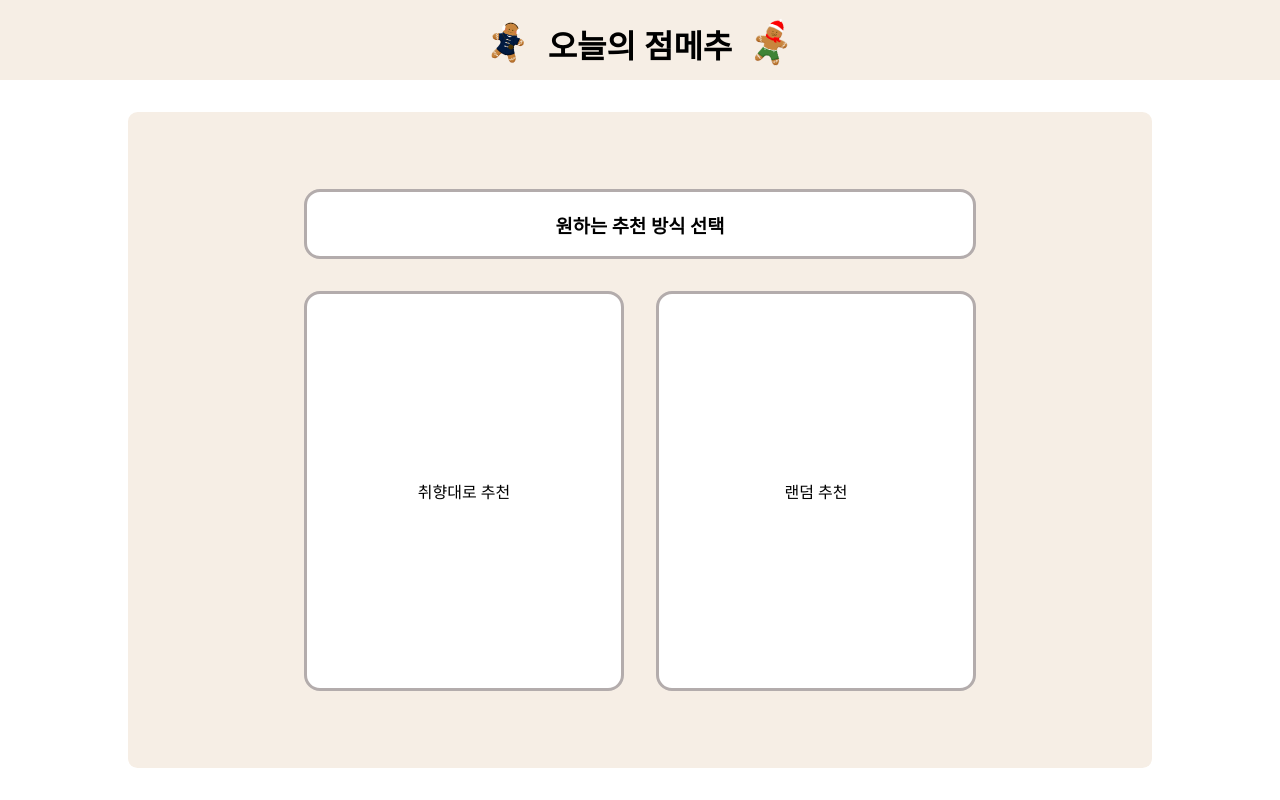
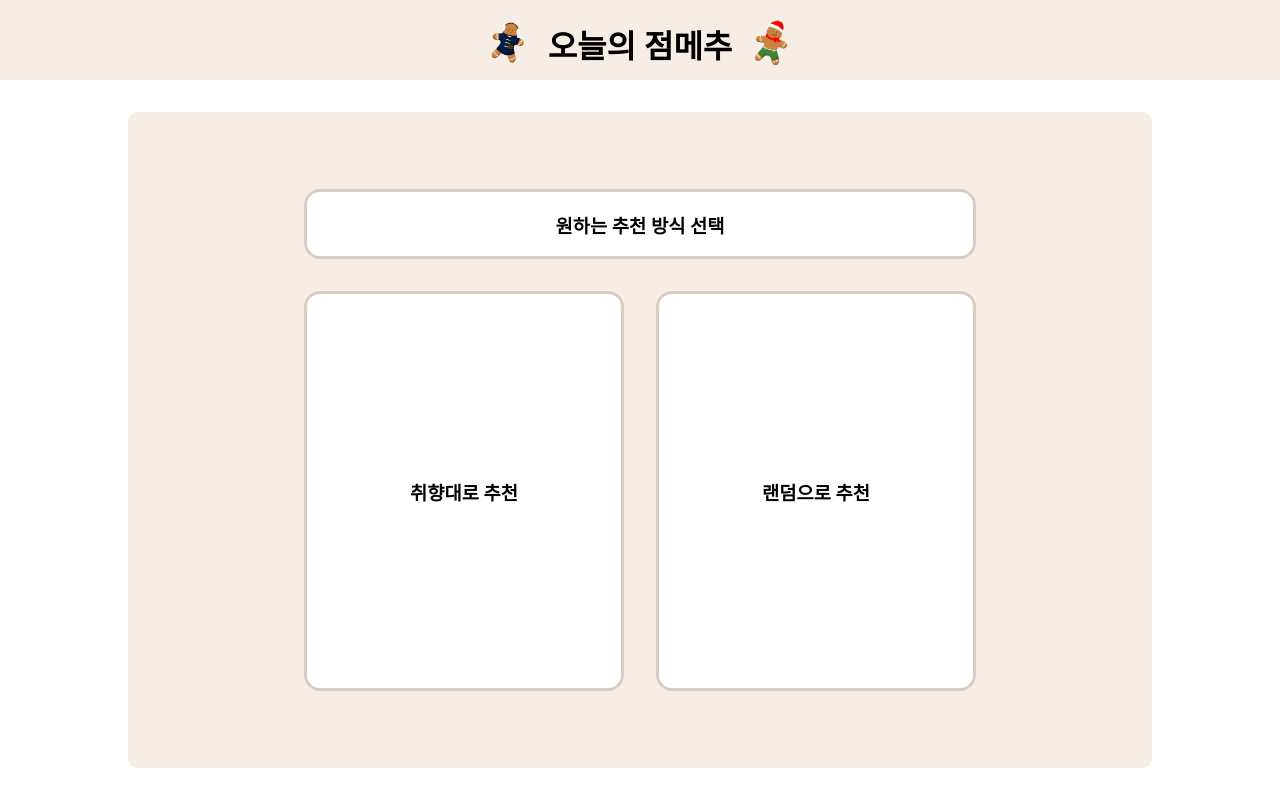
Before and after one commit to DO-SOPT-WEB/SoyoungPark, a React (Vite) app in the folder assignment/week3/lunchMenu/: page / in a window 1280 px wide. Built offline with nearby package versions, Linux system fonts and the light colour scheme; a web font is replaced by a local one.

Commit message:
feat : 호버 추가, 컴포넌트 분리

```diff
--- a/assignment/week3/lunchMenu/src/OnBoarding.jsx
+++ b/assignment/week3/lunchMenu/src/OnBoarding.jsx
@@ -1,16 +1,16 @@
 import styled from 'styled-components';
-
+import { useState } from 'react';
+import SelectCategory from './SelectCategory';
+import Recommend from './Recommend';
 const OnBoarding = () => {
+  const [category, setCategory] = useState('');
   return (
     <Style.Container>
       <Style.CategoryHeader>
         <h3>원하는 추천 방식 선택</h3>
       </Style.CategoryHeader>
-      <Style.CategoryContent>
-        <Style.Category>취향대로 추천</Style.Category>
-        <Style.Category>랜덤 추천</Style.Category>
-      </Style.CategoryContent>
-      <Style.StartBtn>START</Style.StartBtn>
+
+      {category ? <Recommend category={category} /> : <SelectCategory category={category} />}
     </Style.Container>
   );
 };
@@ -57,14 +57,10 @@ const Style = {
     background-color: ${({ theme }) => theme.colors.white};
     width: 50%;
     border-radius: 1rem;
-  `,
-  StartBtn: styled.button`
-    background-color: ${({ theme }) => theme.colors.white};
-    width: 6rem;
-    border: none;
-    border-radius: 1rem;
-    height: 3rem;
-    display: none;
+    &:hover {
+      background-color: ${({ theme }) => theme.colors.brown};
+      color: ${({ theme }) => theme.colors.white};
+    }
   `,
 };
 
--- /dev/null
+++ b/assignment/week3/lunchMenu/src/Recommend.jsx
@@ -0,0 +1,7 @@
+import React from 'react';
+
+const Recommend = () => {
+  return <div></div>;
+};
+
+export default Recommend;
--- /dev/null
+++ b/assignment/week3/lunchMenu/src/SelectCategory.jsx
@@ -0,0 +1,41 @@
+import styled from 'styled-components';
+
+const SelectCategory = () => {
+  return (
+    <Style.CategoryContent>
+      <Style.Category>
+        <h3> 취향대로 추천</h3>
+      </Style.Category>
+      <Style.Category>
+        <h3>랜덤으로 추천</h3>
+      </Style.Category>
+    </Style.CategoryContent>
+  );
+};
+
+const Style = {
+  CategoryContent: styled.div`
+    display: flex;
+    flex-direction: row;
+    justify-content: space-between;
+    gap: 2rem;
+    width: 70%;
+    align-self: center;
+    height: 25rem;
+  `,
+  Category: styled.div`
+    display: flex;
+    align-items: center;
+    justify-content: center;
+    border: 0.2rem solid ${({ theme }) => theme.colors.brown};
+    background-color: ${({ theme }) => theme.colors.white};
+    width: 50%;
+    border-radius: 1rem;
+    &:hover {
+      background-color: ${({ theme }) => theme.colors.brown};
+      color: ${({ theme }) => theme.colors.white};
+    }
+  `,
+};
+
+export default SelectCategory;
--- a/assignment/week3/lunchMenu/src/style/theme.js
+++ b/assignment/week3/lunchMenu/src/style/theme.js
@@ -7,7 +7,7 @@ const colors = {
   purple: '#9900F0',
   lightYellow: '#F3F798',
   lightBrown: '#f6eee5',
-  brown: '#b3acac',
+  brown: '#D9CDBF',
 };
 
 const theme = {
```
